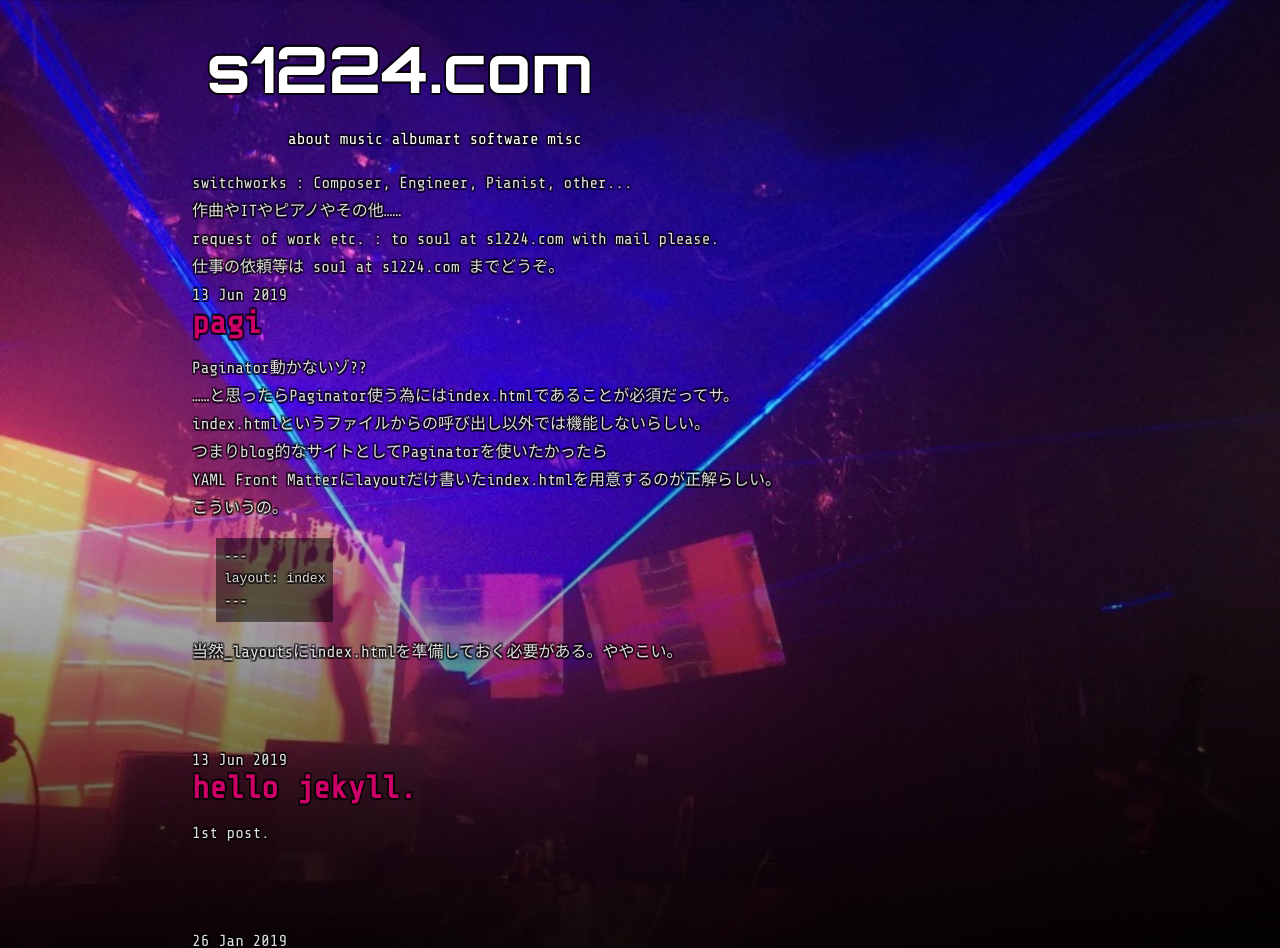
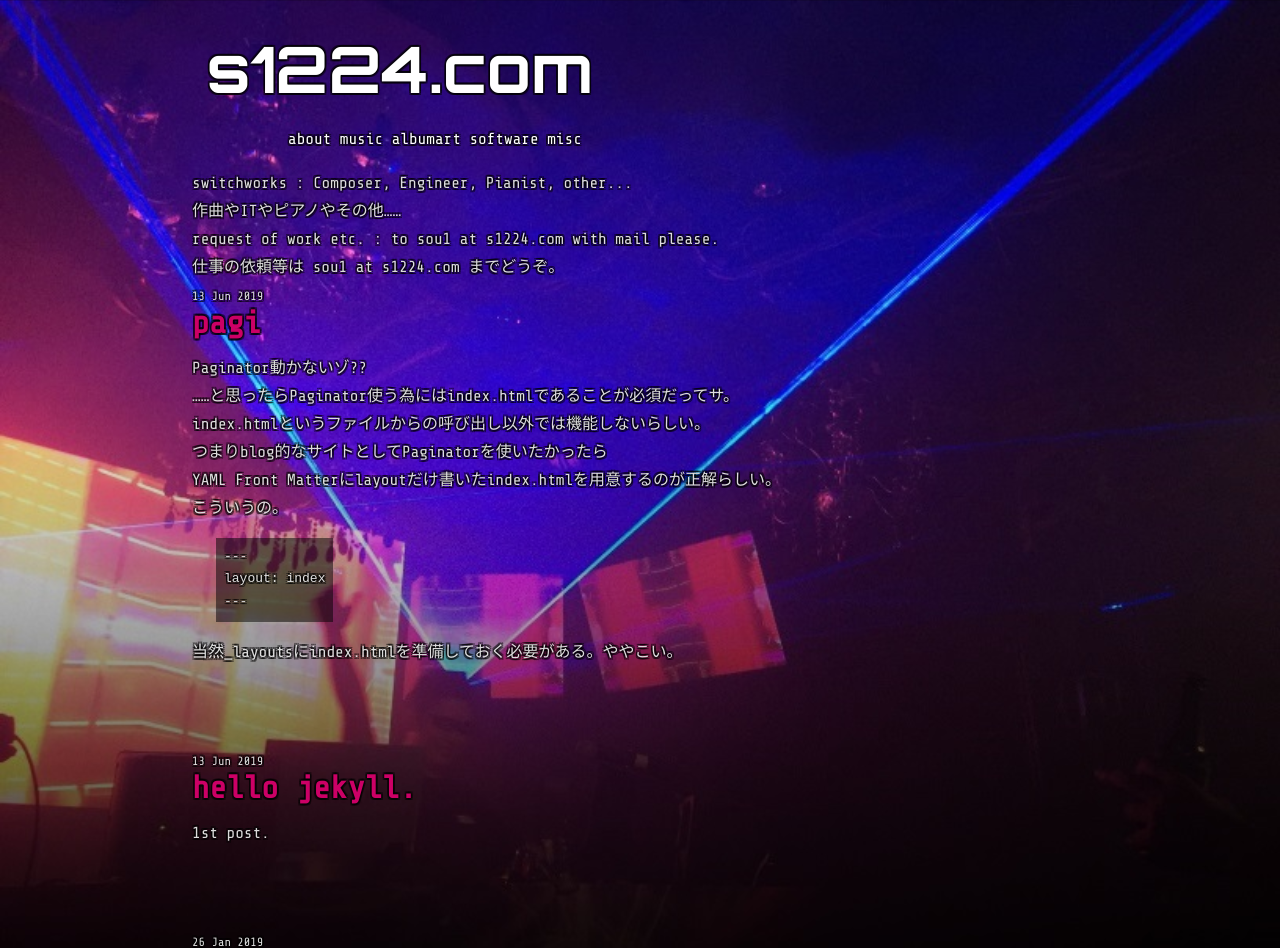
Before and after one commit to switchworks/switchworks.github.io, a Jekyll site: the page built from index.html, in a window 1280 px wide. Shown: the top 948 px of the page. Built offline with Jekyll 4.4.1, drawn with Linux system fonts in a browser that asks for light colours; the list of posts is cut into pages by our own code.

Commit message:
Update default.html

```diff
--- a/_layouts/default.html
+++ b/_layouts/default.html
@@ -64,7 +64,7 @@
 		background-color: #ffffff20;
 	}
 	time {
-		font-size: 0.9rm;
+		font-size: 0.75rem;
 	}
 	article{
 		overflow:hidden;
```
